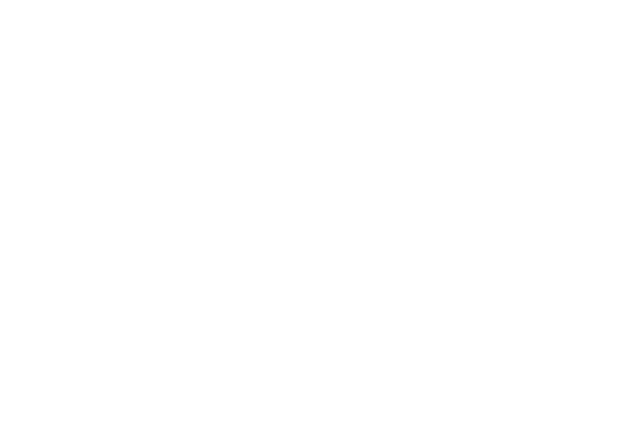
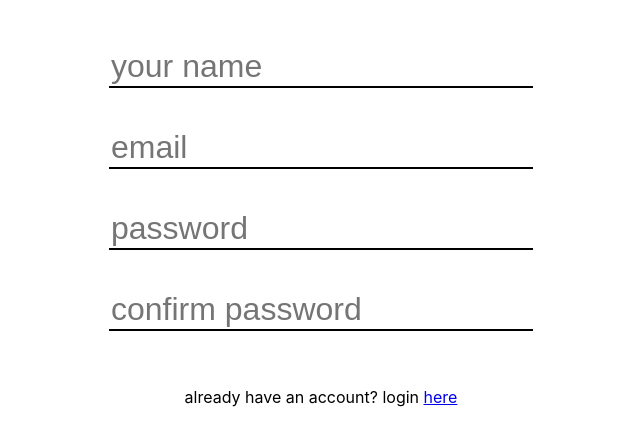
Before and after one commit to Alexander-M-Fox/covid-tracker-email, a React (Create React App) app in the folder frontend/: page /createAccount in a window 1280 px wide. Shown: the part 192-638 px from the top of the page, without its empty margins (319-959 px from the left). Built offline with nearby package versions, Linux system fonts and the light colour scheme; no server answers.

Commit message:
add createAccount frontend

```diff
--- a/frontend/src/App.css
+++ b/frontend/src/App.css
@@ -4,6 +4,14 @@
     justify-content: flex-end;
     align-items: center;
     height: 45vh;
+}
+
+.containerMedium {
+    display: flex;
+    flex-direction: column;
+    justify-content: flex-end;
+    align-items: center;
+    height: 35vh;
 }
 
 .containerShort {
--- a/frontend/src/App.js
+++ b/frontend/src/App.js
@@ -5,6 +5,7 @@ import Comparison from "./Comparison";
 import Login from "./Login";
 import Notify from "./Notify";
 import { BrowserRouter as Router, Switch, Route, Link } from "react-router-dom";
+import CreateAccount from "./CreateAccount";
 
 function App() {
     // a list of countries to be sent to users email, NOT a list of emails.
@@ -79,6 +80,9 @@ function App() {
                 <Route path="/compare">
                     <Comparison compareList={compareList} />
                 </Route>
+                <Route path="/createAccount">
+                    <CreateAccount compareList={compareList} />
+                </Route>
                 <Route path="/login">
                     <Login compareList={compareList} />
                 </Route>
--- /dev/null
+++ b/frontend/src/CreateAccount.js
@@ -0,0 +1,193 @@
+import React, { useEffect, useState } from "react";
+import { Link, useHistory } from "react-router-dom";
+const axios = require("axios");
+const qs = require("qs");
+
+function CreateAccount() {
+    let history = useHistory();
+
+    useEffect(() => {
+        axios.get("/api/checkAuth").then((res) => {
+            if (res.data === true) {
+                history.push("/notify");
+            }
+        });
+    }, []);
+
+    const [accName, setAccName] = useState("your name");
+    const [email, setEmail] = useState("email");
+    const [password, setPassword] = useState("password");
+    const [confPassword, setConfPassword] = useState("confirm password");
+    //const [displayCreateAccount, setDisplayCreateAccount] = useState(false);
+    const [accError, setAccError] = useState(false);
+
+    let confPasswordStyle = {};
+
+    if (confPassword === password) {
+        confPasswordStyle = {
+            color: "#0f0",
+        };
+    } else if (
+        confPassword !== "confirm password" &&
+        confPassword !== password
+    ) {
+        confPasswordStyle = {
+            color: "#f00",
+        };
+    } else {
+        confPasswordStyle = {};
+    }
+
+    const sendCreateAccountRequest = () => {
+        let createAccountData = qs.stringify({
+            acc_name: accName,
+            email: email,
+            password: password,
+            password2: confPassword,
+        });
+        let createAccountConfig = {
+            method: "post",
+            url: "/api/register",
+            headers: {
+                "Content-Type": "application/x-www-form-urlencoded",
+            },
+            data: createAccountData,
+        };
+
+        axios(createAccountConfig)
+            .then(function (response) {
+                console.log(JSON.stringify(response.data));
+                if (response.status === 200) {
+                    history.push("/notify");
+                }
+            })
+            .catch(function (error) {
+                console.log(error);
+                setAccError(true);
+            });
+    };
+
+    let displayCreateAccount = false;
+
+    if (confPassword === password) {
+        displayCreateAccount = true;
+    } else {
+        displayCreateAccount = false;
+    }
+
+    return (
+        <>
+            <div className="containerMedium">
+                <div className="searchBar">
+                    <input
+                        type="text"
+                        placeholder={accName}
+                        onChange={(e) => {
+                            if (e.target.value === "") {
+                                setAccName("your name");
+                            } else {
+                                setAccName(e.target.value);
+                            }
+                        }}
+                        onBlur={(e) => {
+                            if (e.target.value === "") {
+                                setEmail("email");
+                            }
+                        }}
+                    />
+                </div>
+            </div>
+            <div className="password">
+                <div className="searchBar">
+                    <input
+                        type="text"
+                        placeholder={email}
+                        onChange={(e) => {
+                            if (e.target.value === "") {
+                                setEmail("email");
+                            } else {
+                                setEmail(e.target.value);
+                            }
+                        }}
+                        onBlur={(e) => {
+                            if (e.target.value === "") {
+                                setEmail("email");
+                            }
+                        }}
+                    />
+                </div>
+            </div>
+            <div className="password">
+                <div className="searchBar">
+                    <input
+                        type="password"
+                        placeholder={password}
+                        onChange={(e) => {
+                            if (e.target.value === "") {
+                                setPassword("password");
+                            } else {
+                                setPassword(e.target.value);
+                            }
+                        }}
+                        onBlur={(e) => {
+                            if (e.target.value === "") {
+                                setPassword("password");
+                            }
+                        }}
+                    />
+                </div>
+            </div>
+            <div className="password">
+                <div className="searchBar">
+                    <input
+                        style={confPasswordStyle}
+                        type="password"
+                        placeholder={confPassword}
+                        onChange={(e) => {
+                            if (e.target.value === "") {
+                                setConfPassword("confirm password");
+                            } else {
+                                setConfPassword(e.target.value);
+                            }
+                        }}
+                        onBlur={(e) => {
+                            if (e.target.value === "") {
+                                setConfPassword("confirm password");
+                            }
+                        }}
+                        onKeyDown={(e) => {
+                            if (e.key === "Enter") {
+                                if (displayCreateAccount) {
+                                    sendCreateAccountRequest();
+                                }
+                            }
+                        }}
+                    />
+                </div>
+            </div>
+            <div className="password">
+                <p>
+                    already have an account? login <Link to="/login">here</Link>
+                </p>
+            </div>
+            {accError && (
+                <div className="containerError">
+                    <p>something went wrong creating your account</p>
+                </div>
+            )}
+            {displayCreateAccount && (
+                <div className="bottomBar">
+                    <button
+                        onClick={() => {
+                            sendCreateAccountRequest();
+                        }}
+                    >
+                        login
+                    </button>
+                </div>
+            )}
+        </>
+    );
+}
+
+export default CreateAccount;
```
Also changed, not shown: 1 other file (tests, documents, lock files or other folders).
